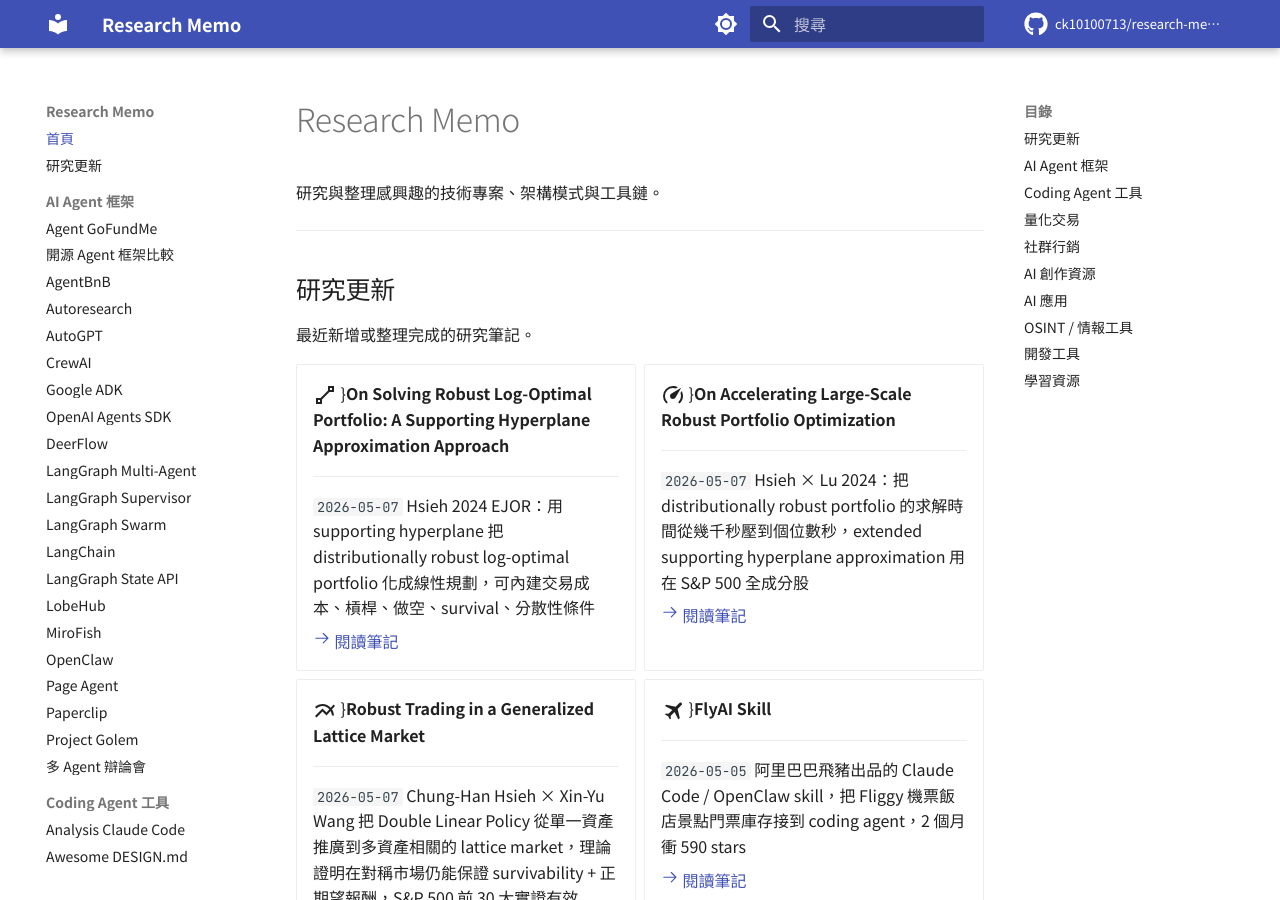
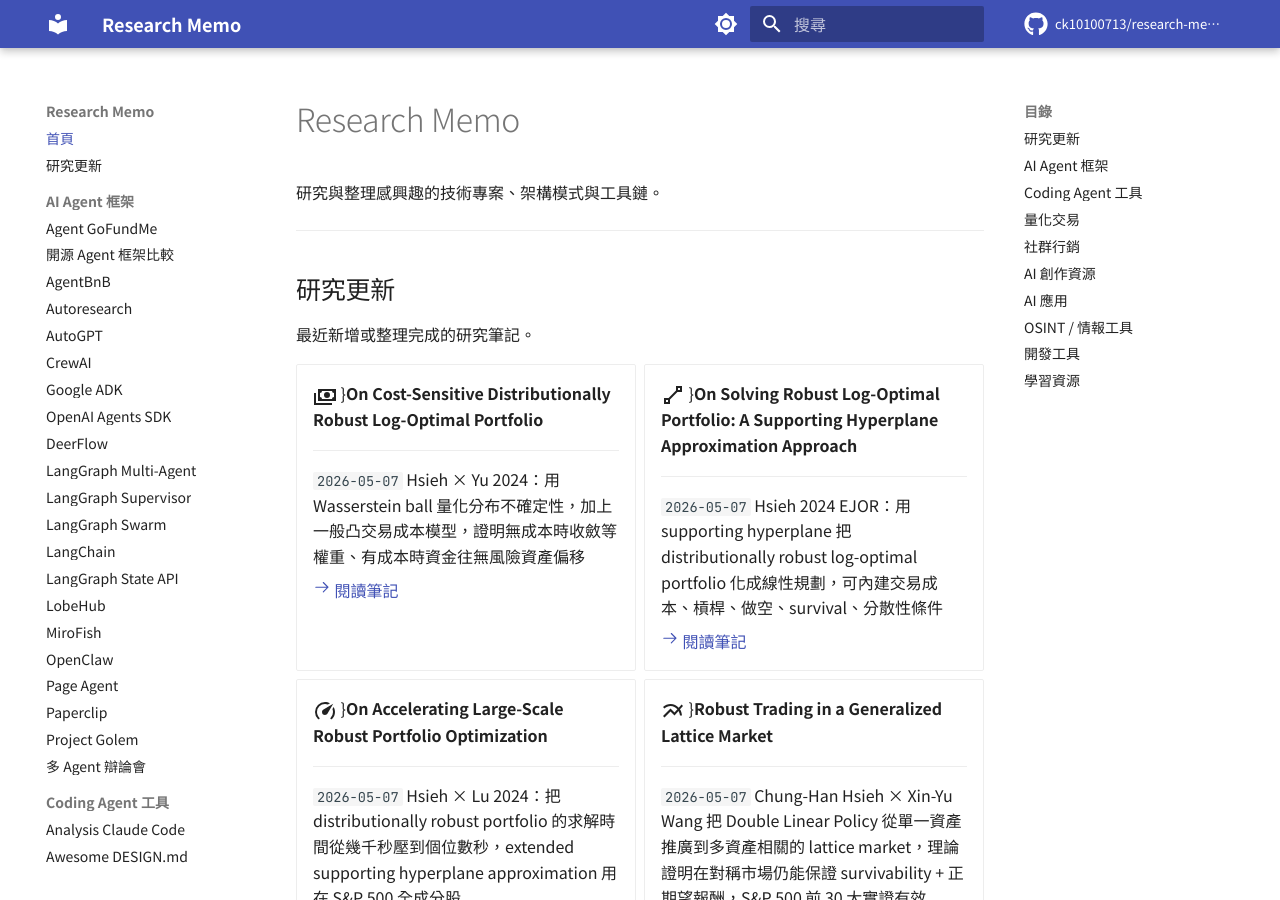
Before and after one commit to ck10100713/research-memo, an MkDocs documentation site: the page built from docs/index.md, in a window 1280 px wide and 900 px high. Built offline with MkDocs 1.6.1 and Material for MkDocs 9.7.7, drawn with Linux system fonts in a browser that asks for light colours; comment, search, counter and statistics services are not loaded; some of the changed text lies outside the part shown.

Commit message:
Add research note: On Cost-Sensitive Distributionally Robust Log-Optimal Portfolio (Hsieh × Yu 2024) — Wasserstein ball + 凸交易成本，duality 降為有限凸規劃，無成本→等權重、有成本→偏無風險 [Hsieh #4/32]

```diff
--- a/docs/index.md
+++ b/docs/index.md
@@ -9,6 +9,14 @@
 最近新增或整理完成的研究筆記。
 
 <div class="grid cards" markdown>
+
+-   :material-cash-multiple:{{ .lg .middle }} **On Cost-Sensitive Distributionally Robust Log-Optimal Portfolio**
+
+    ---
+
+    `2026-05-07` Hsieh × Yu 2024：用 Wasserstein ball 量化分布不確定性，加上一般凸交易成本模型，證明無成本時收斂等權重、有成本時資金往無風險資產偏移
+
+    [:octicons-arrow-right-24: 閱讀筆記](cost-sensitive-distributionally-robust-portfolio.md)
 
 -   :material-vector-line:{{ .lg .middle }} **On Solving Robust Log-Optimal Portfolio: A Supporting Hyperplane Approximation Approach**
 
@@ -788,6 +788,14 @@
 
     [:octicons-arrow-right-24: 閱讀筆記](ai-hedge-fund.md)
 
+-   :material-cash-multiple:{{ .lg .middle }} **On Cost-Sensitive Distributionally Robust Log-Optimal Portfolio**
+
+    ---
+
+    Hsieh × Yu 2024：用 Wasserstein ball 量化分布不確定性，加上一般凸交易成本模型，證明無成本時收斂等權重、有成本時資金往無風險資產偏移
+
+    [:octicons-arrow-right-24: 閱讀筆記](cost-sensitive-distributionally-robust-portfolio.md)
+
 -   :material-chart-line:{{ .lg .middle }} **Kronos**
 
     ---
--- a/mkdocs.yml
+++ b/mkdocs.yml
@@ -152,6 +152,7 @@
   - 量化交易:
       - Accelerating Robust Portfolio: accelerating-robust-portfolio-optimization.md
       - AI Hedge Fund: ai-hedge-fund.md
+      - Cost-Sensitive Distributionally Robust Portfolio: cost-sensitive-distributionally-robust-portfolio.md
       - Kronos: kronos.md
       - NOFX: nofx.md
       - OpenStock: openstock.md
```
Also changed, not shown: other parts of docs/index.md (+0 -8 lines), docs/cost-sensitive-distributionally-robust-portfolio.md (added, +62 -0 lines), docs/news.md (+4 -1 lines).
